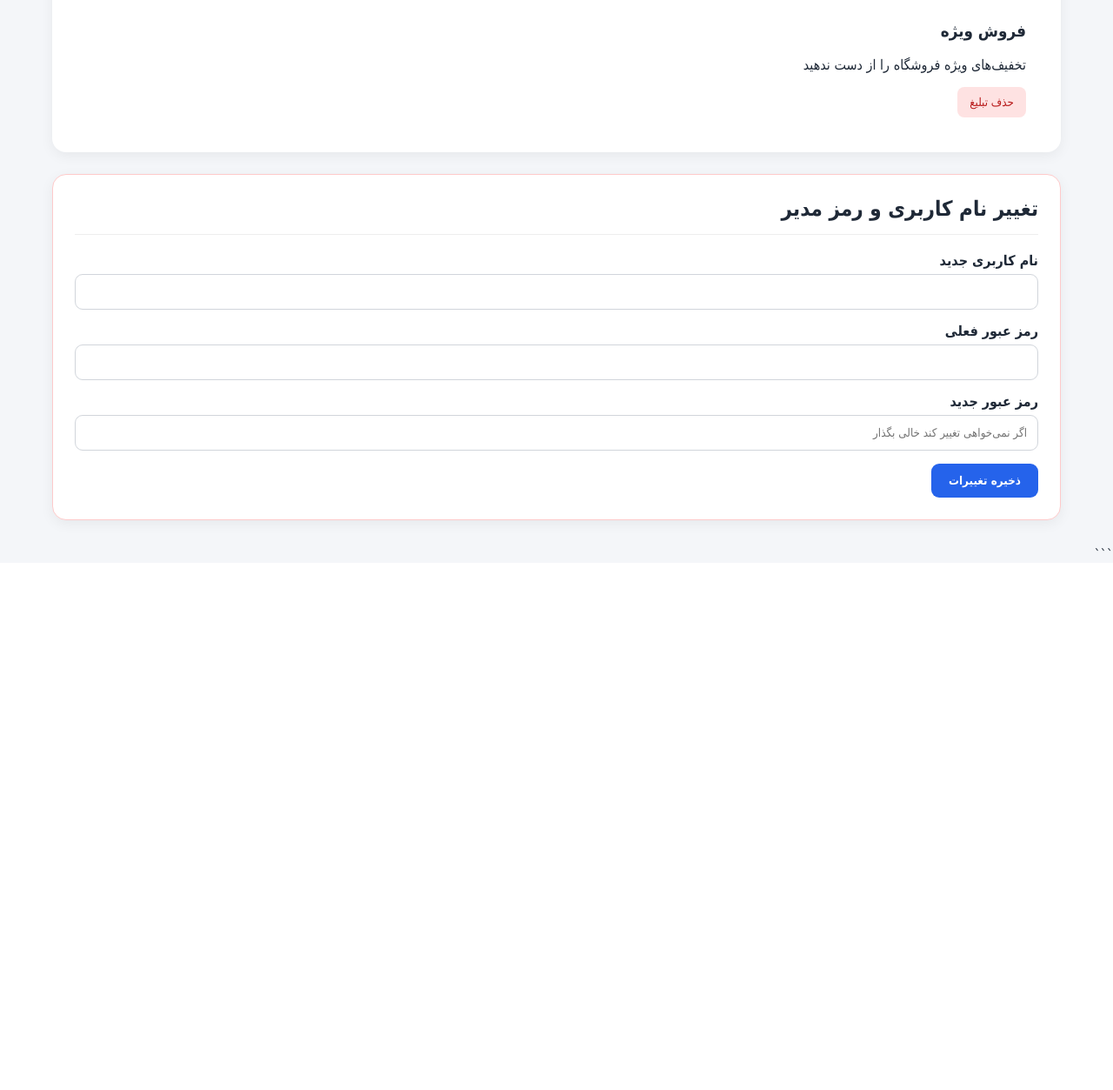
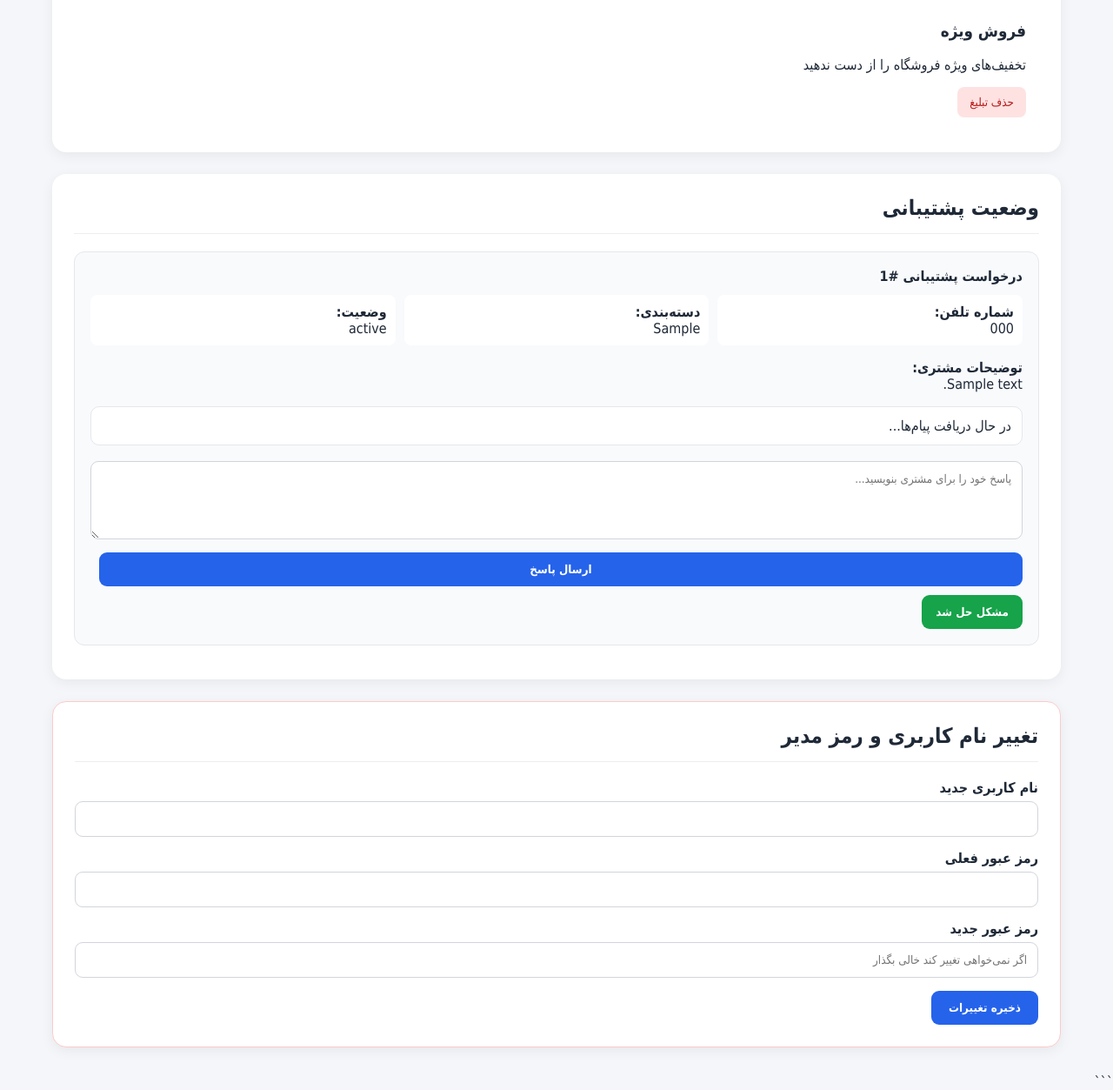
Before and after one commit to saghafia757-blip/foroshgah-man, a Flask app: page /admin in a window 1280 px wide. Shown: the part 2554-3807 px from the top of the page at 87% size. Before the commit the page ends 3188 px from the top, so only its background shows below. Run offline with Flask 3, Linux system fonts and the light colour scheme; the visitor is signed in with stand-in values (Sample User, id 1); data comes from the database, SQL or seed files in the repository; tables that the repository leaves empty hold one stand-in row (values such as "Sample post").

Commit message:
Update admin.html

```diff
--- a/templates/admin.html
+++ b/templates/admin.html
@@ -264,6 +264,62 @@
         .danger-section {
             border: 1px solid #fecaca;
         }
+        .support-card {
+            padding: 18px;
+            background: #f8fafc;
+            border: 1px solid #e5e7eb;
+            border-radius: 12px;
+            margin-bottom: 14px;
+        }
+        .support-meta {
+            display: grid;
+            grid-template-columns: repeat(3, 1fr);
+            gap: 10px;
+            margin: 12px 0;
+        }
+        .support-meta div {
+            background: white;
+            padding: 10px;
+            border-radius: 8px;
+        }
+        .support-chat {
+            background: white;
+            border: 1px solid #e5e7eb;
+            border-radius: 10px;
+            padding: 12px;
+            max-height: 260px;
+            overflow-y: auto;
+            margin: 12px 0;
+        }
+        .support-message {
+            padding: 9px 12px;
+            border-radius: 10px;
+            margin: 7px 0;
+            line-height: 1.8;
+        }
+        .support-message.customer { background: #f1f5f9; }
+        .support-message.admin { background: #dbeafe; }
+        .support-actions {
+            display: grid;
+            grid-template-columns: 1fr auto;
+            gap: 10px;
+        }
+        .resolve {
+            border: 0;
+            background: #16a34a;
+            color: white;
+            padding: 12px 16px;
+            border-radius: 9px;
+            cursor: pointer;
+            font-family: inherit;
+            font-weight: bold;
+            white-space: nowrap;
+        }
+        @media (max-width: 700px) {
+            .support-meta, .support-actions { grid-template-columns: 1fr; }
+            .resolve { width: 100%; }
+        }
+
 
         @media (max-width: 700px) {
             .stats,
@@ -645,6 +701,68 @@
     </div>
 
 
+
+    <div class="section">
+        <h2>وضعیت پشتیبانی</h2>
+
+        {% if support_requests %}
+            {% for support in support_requests %}
+                <div class="support-card">
+                    <strong>درخواست پشتیبانی #{{ support["id"] }}</strong>
+
+                    <div class="support-meta">
+                        <div><b>شماره تلفن:</b><br>{{ support["phone"] }}</div>
+                        <div><b>دسته‌بندی:</b><br>{{ support["category"] }}</div>
+                        <div><b>وضعیت:</b><br>{{ support["status"] }}</div>
+                    </div>
+
+                    <p><b>توضیحات مشتری:</b><br>{{ support["description"] }}</p>
+
+                    <div class="support-chat" id="chat-{{ support['id'] }}">
+                        در حال دریافت پیام‌ها...
+                    </div>
+
+                    <form method="POST" action="/admin/support/{{ support['id'] }}/reply">
+                        <textarea name="message" placeholder="پاسخ خود را برای مشتری بنویسید..." maxlength="2000" required></textarea>
+                        <div class="support-actions">
+                            <button class="button" type="submit">ارسال پاسخ</button>
+                        </div>
+                    </form>
+
+                    <form method="POST" action="/admin/support/{{ support['id'] }}/resolve" style="margin-top:10px;">
+                        <button class="resolve" type="submit" onclick="return confirm('این مشکل حل شده است؟')">مشکل حل شد</button>
+                    </form>
+                </div>
+            {% endfor %}
+        {% else %}
+            <p>درخواست پشتیبانی فعالی وجود ندارد.</p>
+        {% endif %}
+    </div>
+
+    <script>
+        async function loadSupportChats() {
+            const boxes = document.querySelectorAll('[id^="chat-"]');
+            for (const box of boxes) {
+                const id = box.id.replace('chat-', '');
+                try {
+                    const response = await fetch('/admin/support/' + id);
+                    if (!response.ok) continue;
+                    const data = await response.json();
+                    box.innerHTML = '';
+                    data.messages.forEach(function(msg) {
+                        const div = document.createElement('div');
+                        div.className = 'support-message ' + (msg.sender === 'admin' ? 'admin' : 'customer');
+                        div.textContent = (msg.sender === 'admin' ? 'پشتیبانی: ' : 'مشتری: ') + msg.message;
+                        box.appendChild(div);
+                    });
+                    box.scrollTop = box.scrollHeight;
+                } catch (e) {}
+            }
+        }
+        loadSupportChats();
+        setInterval(loadSupportChats, 5000);
+    </script>
+
     <div class="section danger-section">
 
         <h2>تغییر نام کاربری و رمز مدیر</h2>
```
